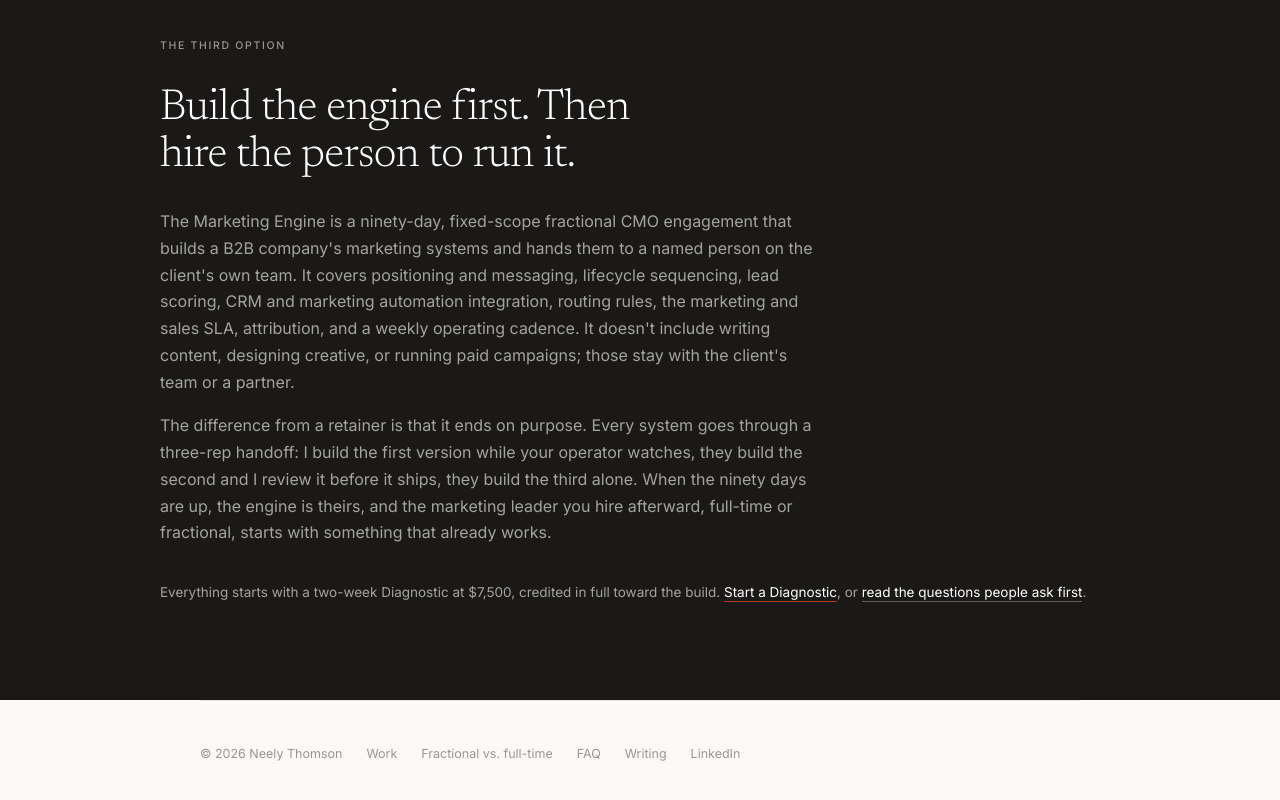
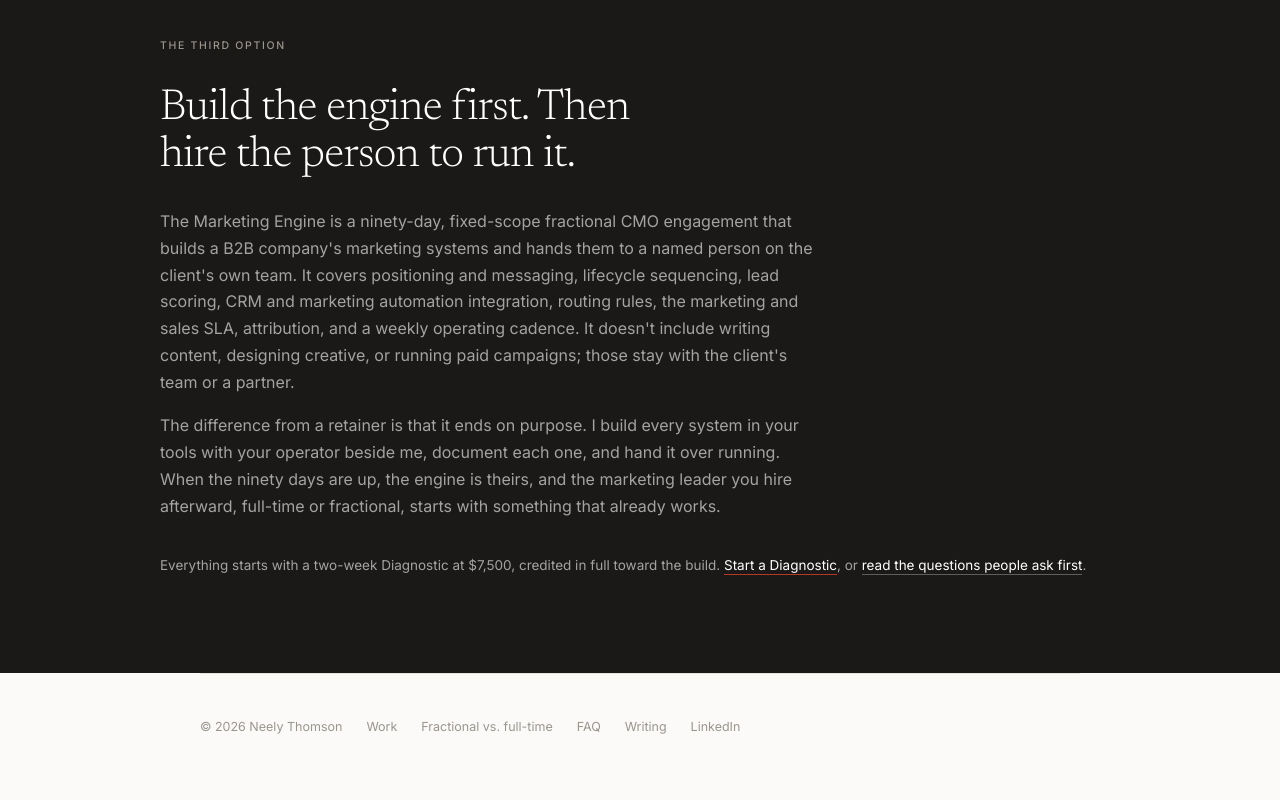
Before and after one commit to neelythomson/neelythomson-site, a Next.js app: page /fractional-cmo-vs-full-time in a window 1280 px wide. Shown: the part 5209-6009 px from the top of the page. Built offline with nearby package versions, Linux system fonts and the light colour scheme.

Commit message:
Comparison page: handoff language

```diff
--- a/src/app/fractional-cmo-vs-full-time/page.tsx
+++ b/src/app/fractional-cmo-vs-full-time/page.tsx
@@ -342,13 +342,11 @@ export default function FractionalCMOvsFullTime() {
               client&apos;s team or a partner.
             </p>
             <p className="measure mt-4 text-base leading-[1.68] text-white/60">
-              The difference from a retainer is that it ends on purpose. Every
-              system goes through a three-rep handoff: I build the first version
-              while your operator watches, they build the second and I review it
-              before it ships, they build the third alone. When the ninety days
-              are up, the engine is theirs, and the marketing leader you hire
-              afterward, full-time or fractional, starts with something that
-              already works.
+              The difference from a retainer is that it ends on purpose. I build
+              every system in your tools with your operator beside me, document
+              each one, and hand it over running. When the ninety days are up,
+              the engine is theirs, and the marketing leader you hire afterward,
+              full-time or fractional, starts with something that already works.
             </p>
             <p className="mt-9 text-[13.5px] leading-[1.6] text-white/60">
               Everything starts with a two-week Diagnostic at $7,500, credited in
```
